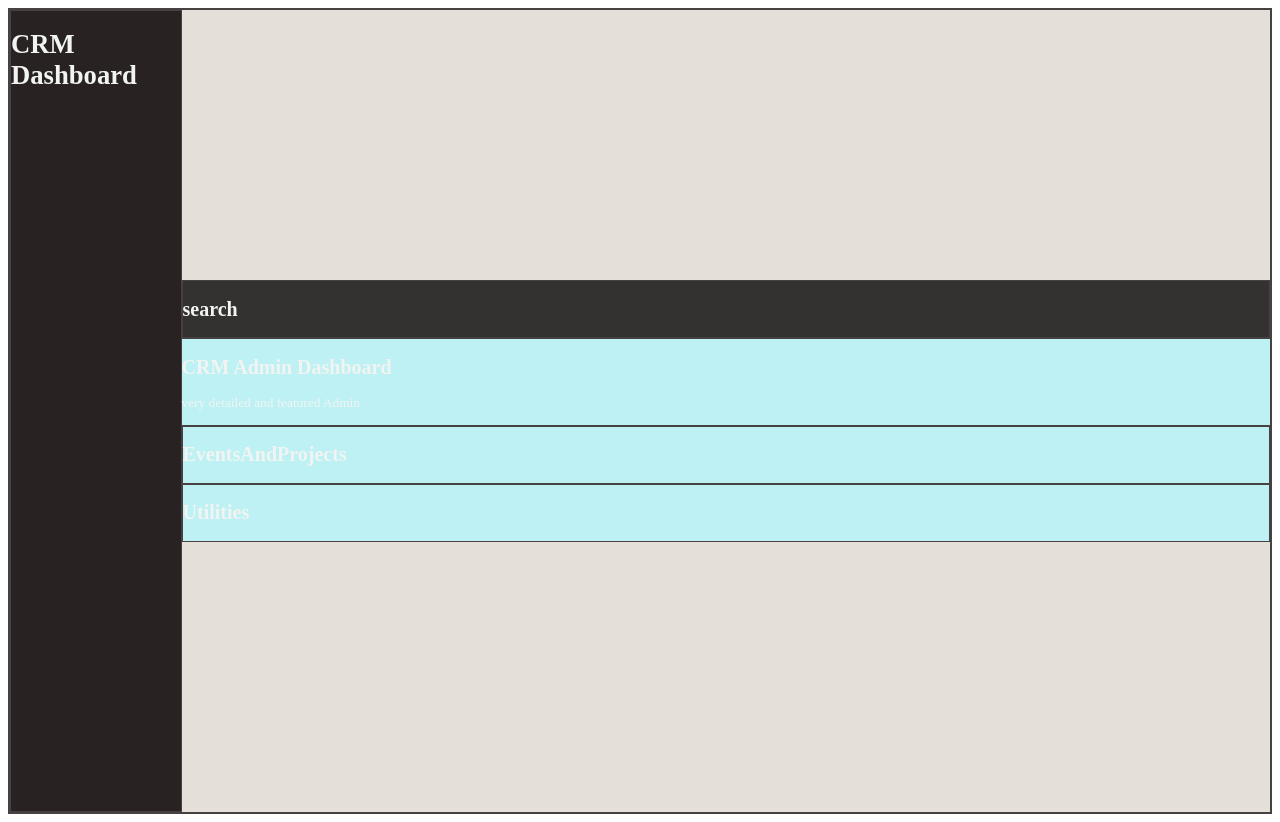
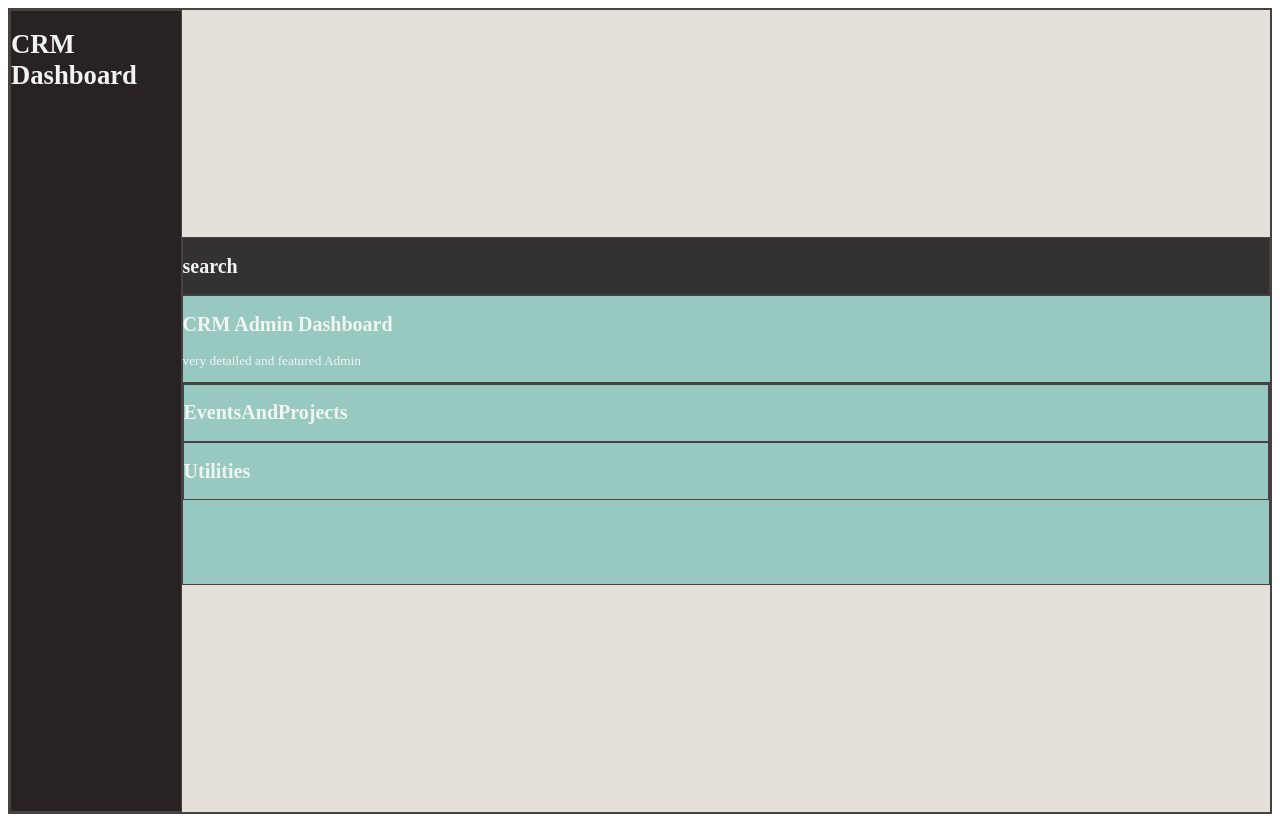
Before and after one commit to nawagirwacatherine/INTERVIEW2, a React (Vite) app in the folder interview2/: page / in a window 1280 px wide. Built offline with nearby package versions, Linux system fonts and the light colour scheme.

Commit message:
Add div in a section

```diff
--- a/interview2/src/pages/Admin.jsx
+++ b/interview2/src/pages/Admin.jsx
@@ -20,11 +20,12 @@ function Admin () {
 
         <AdminPart/>
 
-
+       <div className="events">
         <EventsAndProjects/>
 
 
         <Utilities />
+        </div>
         </section>
         </div>
 
--- a/interview2/src/pages/EventsAndProjects.jsx
+++ b/interview2/src/pages/EventsAndProjects.jsx
@@ -1,7 +1,7 @@
 function EventsAndProjects () {
 
     return(
-  <div className="events">
+  <div>
     <h1>EventsAndProjects </h1>
     </div>
 
--- a/interview2/src/styles/App.css
+++ b/interview2/src/styles/App.css
@@ -10,11 +10,9 @@
 }
 
 section{
-  display: flex;
   flex-direction: column;
-  align-items: ;
   width: 100%;
-  background-color: rgb(189, 241, 243);
+  background-color: rgb(152, 201, 193);
 
 }
 
@@ -39,3 +37,10 @@ div {
   align-self: center;
   width: 100%;
 }
+
+.events {
+  height: 200px;
+  align-self: flex-start;
+  background-color: rgb(152, 201, 193);
+  /* align-items: flex-end; */
+}
```
